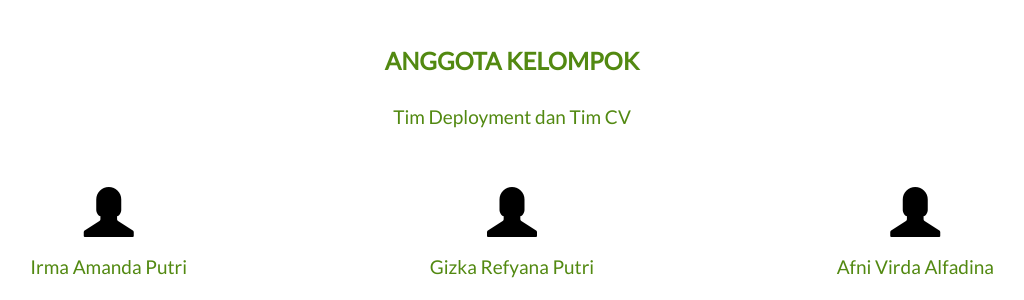
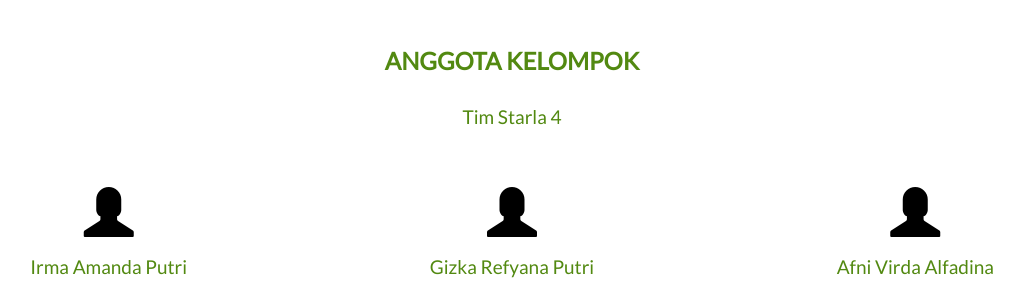
Before and after one commit to irmaamanda/Uprak, a Flask app: page / in a window 1280 px wide. Shown: the part 1209-1509 px from the top of the page, without its empty margins (128-1152 px from the left). Run offline with Flask 3, Linux system fonts and the light colour scheme.

Commit message:
Update index.html

```diff
--- a/templates/index.html
+++ b/templates/index.html
@@ -122,7 +122,7 @@
 	<div id="anggotaKelompok" class="container-fluid text-center">
 		<br>
 		<h2>ANGGOTA KELOMPOK</h2>
-		<h4>Tim Deployment dan Tim CV</h4>
+		<h4>Tim Starla 4</h4>
 		<br>
 		<div class="row slideanim">
 			<div class="col-sm-4">
```
